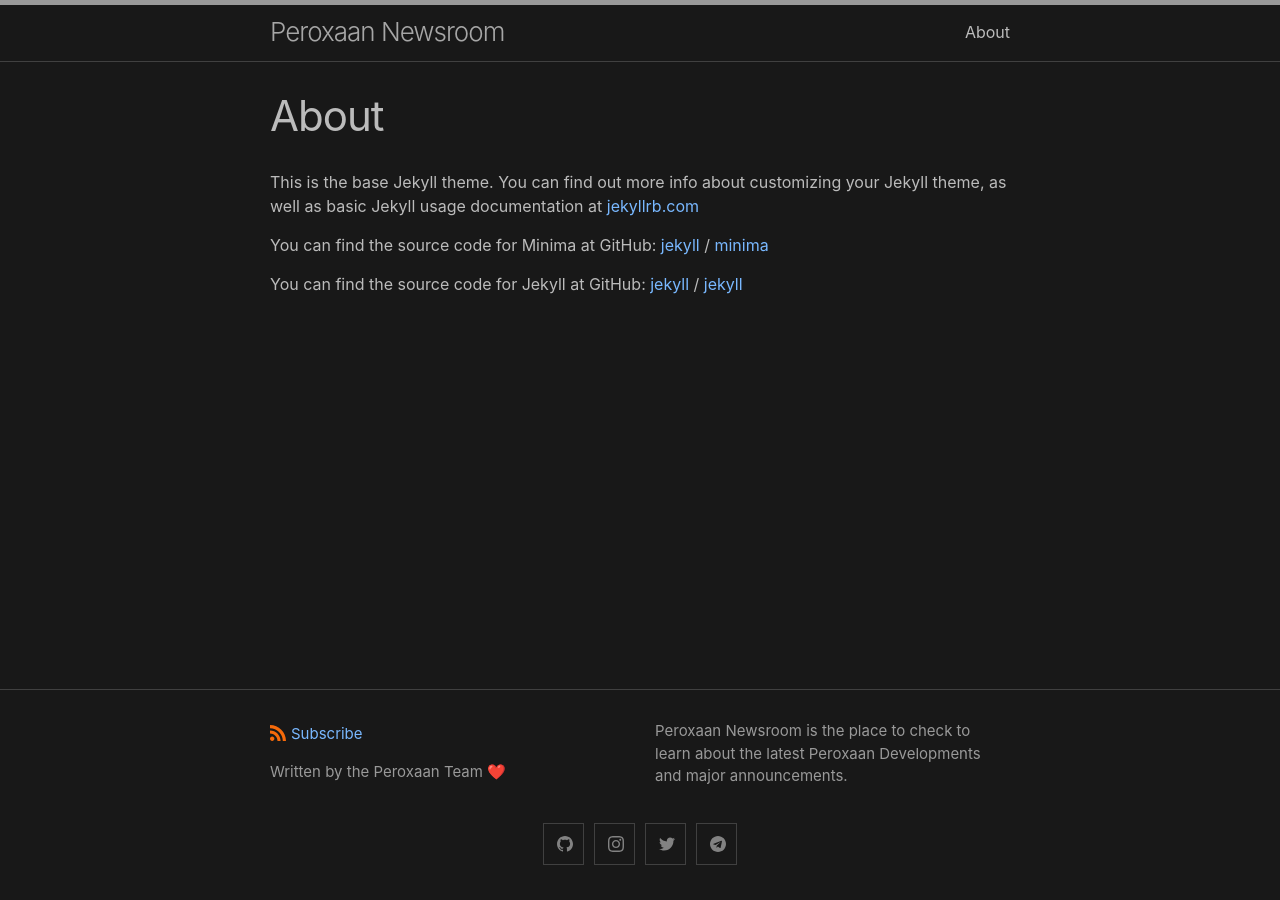
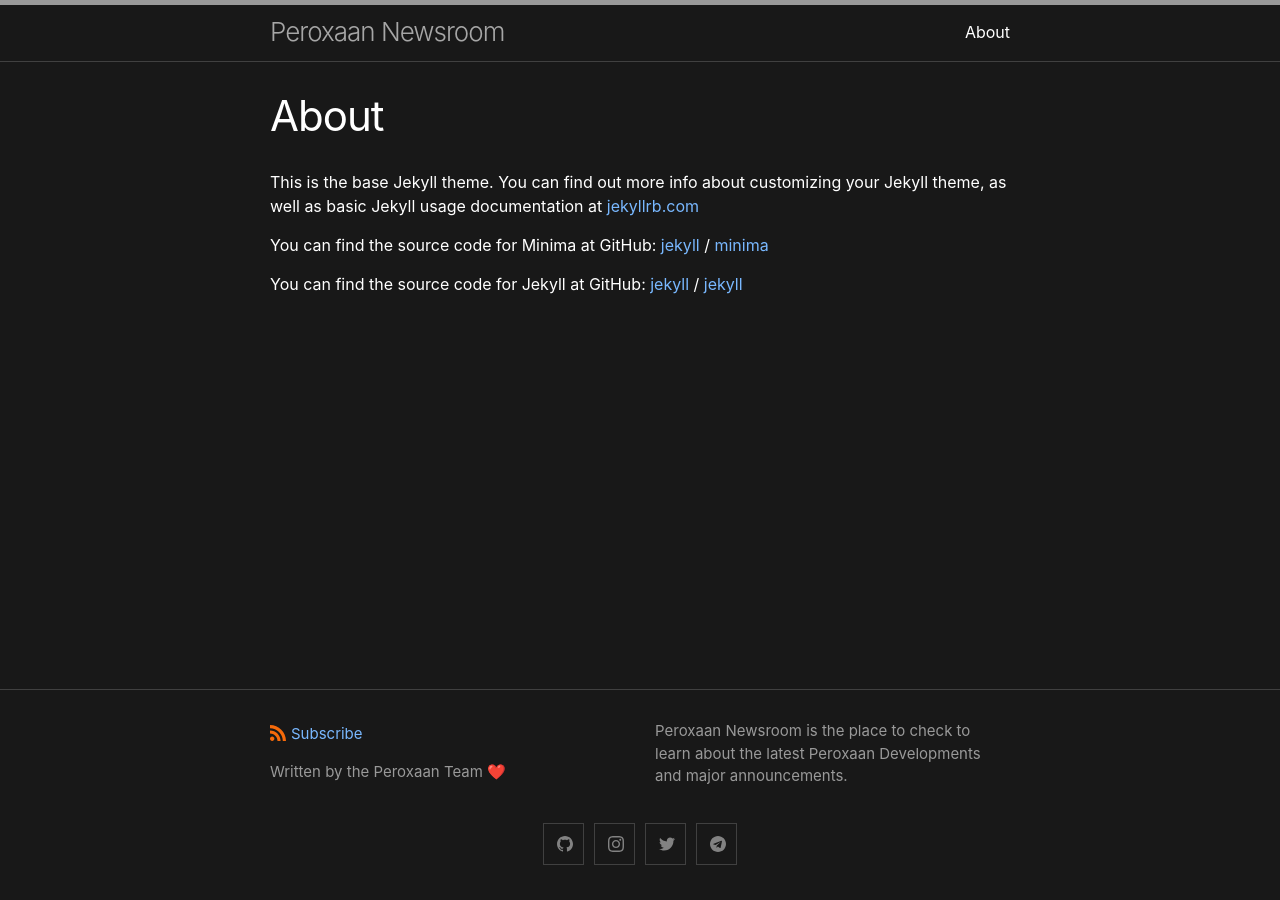
Before and after one commit to Peroxaan/peroxaan-newsroom, a Jekyll site: the page built from about.md, in a window 1280 px wide. Built offline with Jekyll 4.4.1, drawn with Linux system fonts in a browser that asks for light colours.

Commit message:
Update custom-variables.scss

```diff
--- a/_sass/minima/custom-variables.scss
+++ b/_sass/minima/custom-variables.scss
@@ -1 +1,3 @@
 // Placeholder to allow overriding predefined variables smoothly.
+
+$text-color: #ffffff
```
